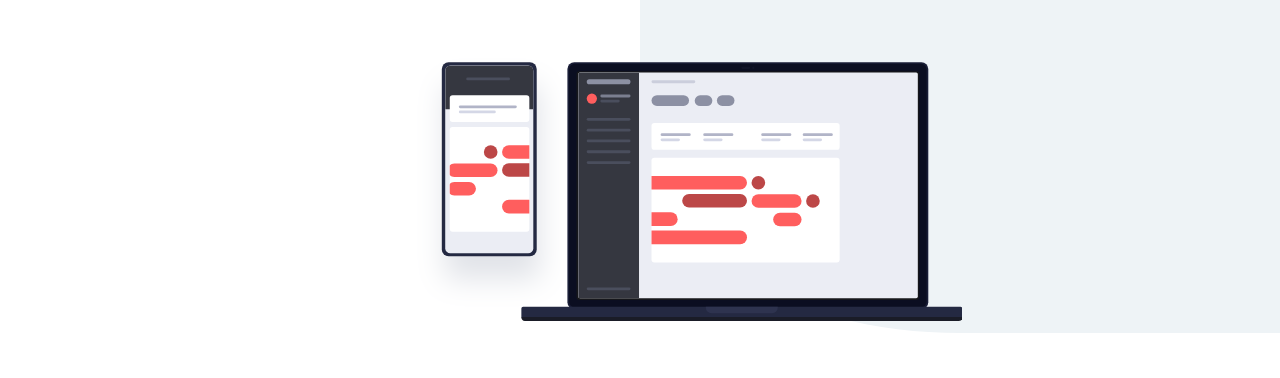
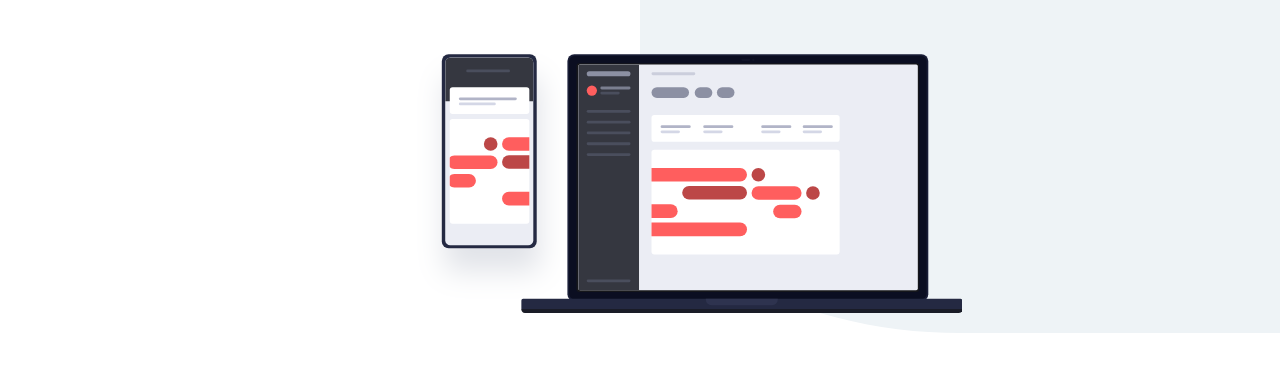
Before and after one commit to bccpadge/project-tracking-intro-component, a plain HTML site: page index.html in a window 1280 px wide. Shown: the part 67-445 px from the top of the page. Drawn offline with nearby package versions, Linux system fonts and the light colour scheme.

Commit message:
Update style.css
changed margin-block to padding-block

```diff
--- a/assets/css/style.css
+++ b/assets/css/style.css
@@ -255,7 +255,7 @@ section > img {
   height: 100%;
   object-fit: cover;
   transform: translate(10%) scale(1.1);
-  margin-block: 2.5rem;
+  padding-block: 2rem;
 }
 
 section > :not(img) {
```
